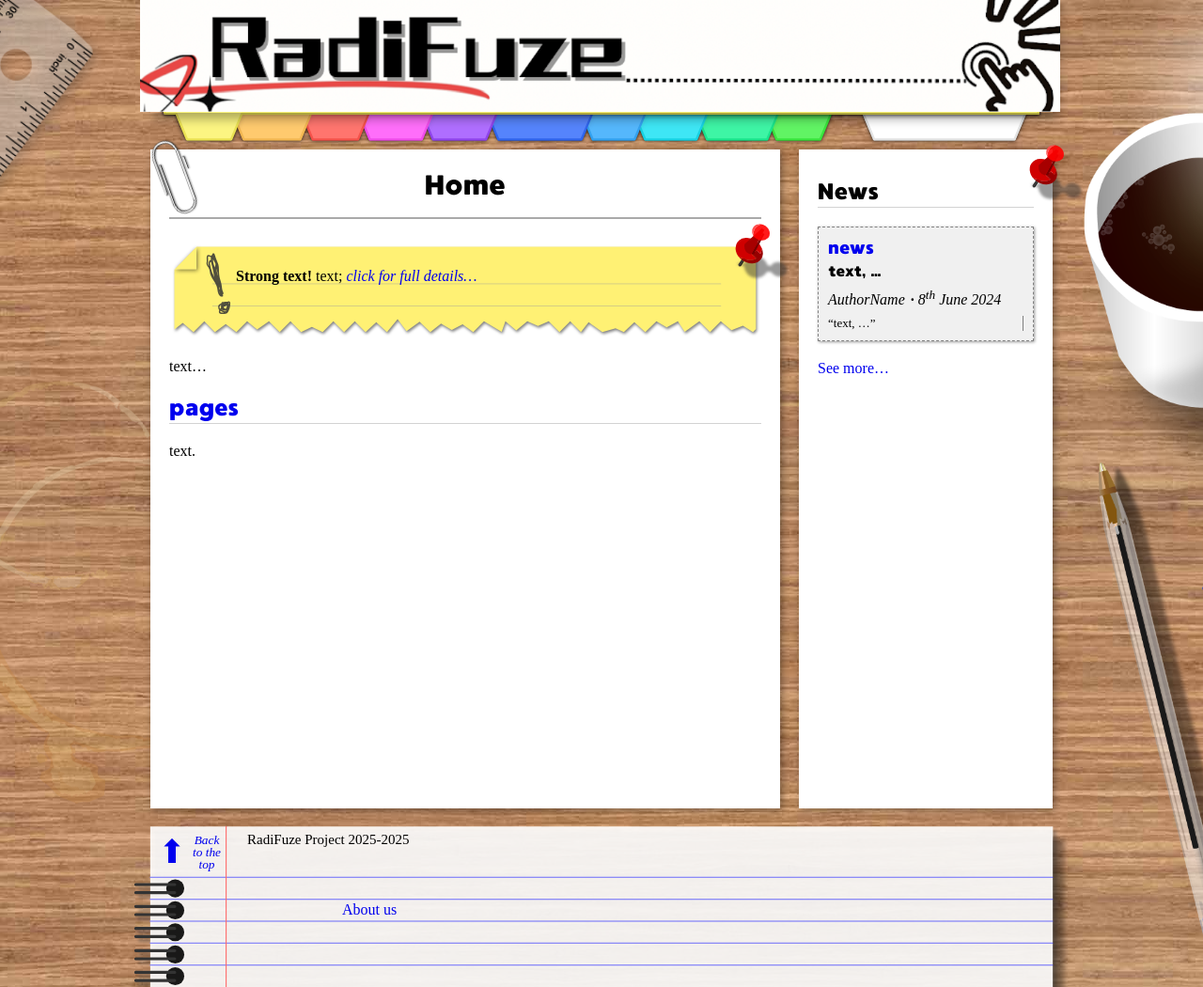
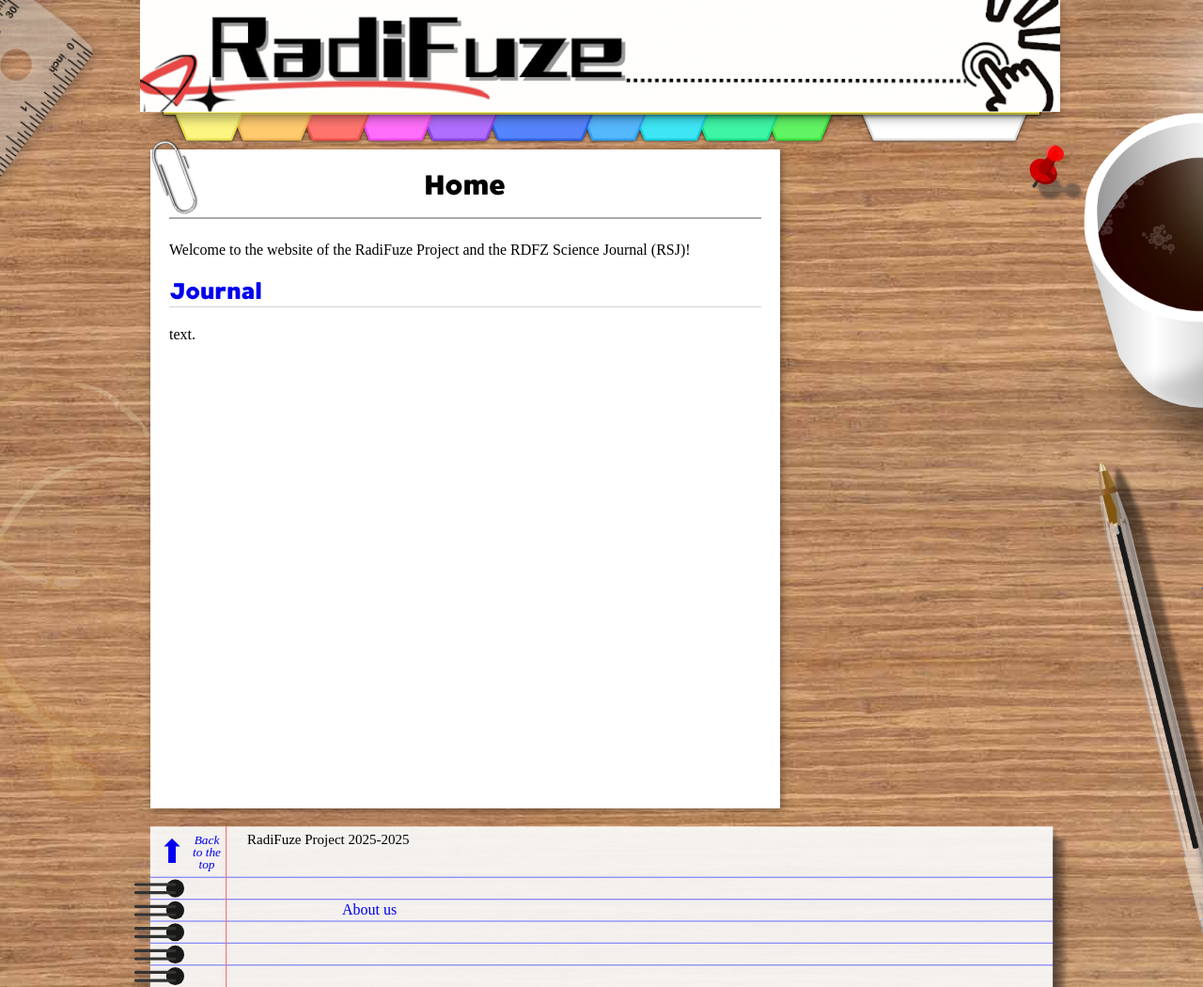
Before and after one commit to CareyRunboLi/radifuze.org, a Jekyll site: the page built from index.html, in a window 1280 px wide. Shown: the whole page at 94% size. Built offline with Jekyll 4.4.1, drawn with Linux system fonts in a browser that asks for light colours; some web fonts are replaced.

Commit message:
Update index.html

```diff
--- a/index.html
+++ b/index.html
@@ -8,34 +8,13 @@
     <article>
         <div id="content">
             <h1>Home</h1>
-            <div id="notice1" class="notice">
-                <img class="paper" src="{{ site.baseurl }}/graphics/notice.svg">
-                <img class="pushpin" src="{{ site.baseurl }}/graphics/pushpin.svg">
-                <p><strong>Strong text!</strong> text; <a href="{{ site.baseurl }}/">click for full details…</a></p>
-            </div>
-            <p>text…</p>
+            <p>Welcome to the website of the RadiFuze Project and the RDFZ Science Journal (RSJ)!</p>
             <section>
-                <h2><a href="{{ site.baseurl }}/">pages</a></h2>
+                <h2><a href="{{ site.baseurl }}/">Journal</a></h2>
                 <p>text.</p>
             </section>
         </div>
     </article>
-    <aside>
-        <div id="news">
-            <h2>News</h2>
-            <section class="card">
-                <h3><a href="/">news</a></h3>
-                <h4>text, …</h4>
-                <div class="metadata">
-                    <span class="author">AuthorName</span>
-                    <span class="interpunct">·</span>
-                    <span class="date">8<sup>th</sup> June 2024</span>
-                </div>
-                <p>“text, …”</p>
-            </section>
-            <a href="news">See more…</a>
-        </div>
-    </aside>
     <script>const siteBaseUrl = "{{ site.baseurl }}";</script>
     <!-- <script src="{{ site.baseurl }}/slideshow/slideshow.js" defer></script> -->
 </main>
```
